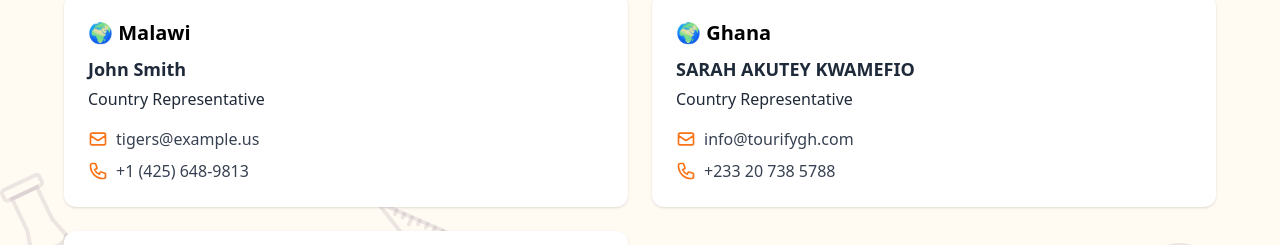
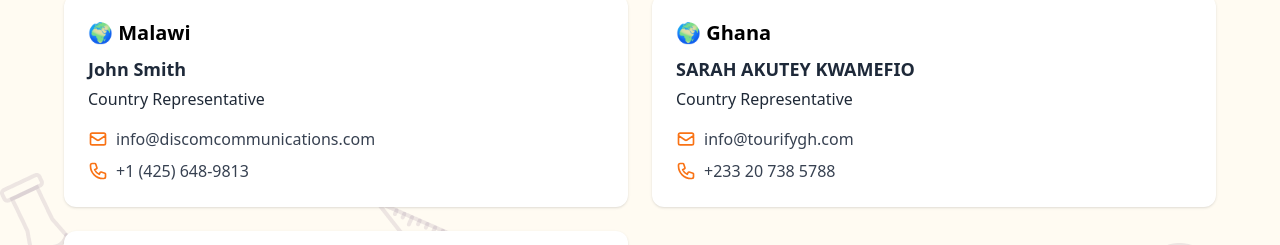
Before and after one commit to VladNaboka/olympiad_tiger_site, a Next.js app: page /representatives in a window 1280 px wide. Shown: the part 1199-1444 px from the top of the page. Built offline with nearby package versions, Linux system fonts and the light colour scheme.

Commit message:
fiz email malawi

```diff
--- a/src/app/representatives/page.js
+++ b/src/app/representatives/page.js
@@ -17,7 +17,7 @@ const representatives = [
     country: "Malawi",
     name: "John Smith",
     role: "Country Representative",
-    email: "tigers@example.us",
+    email: "info@discomcommunications.com",
     phone: "+1 (425) 648-9813"
   },
   {
```
